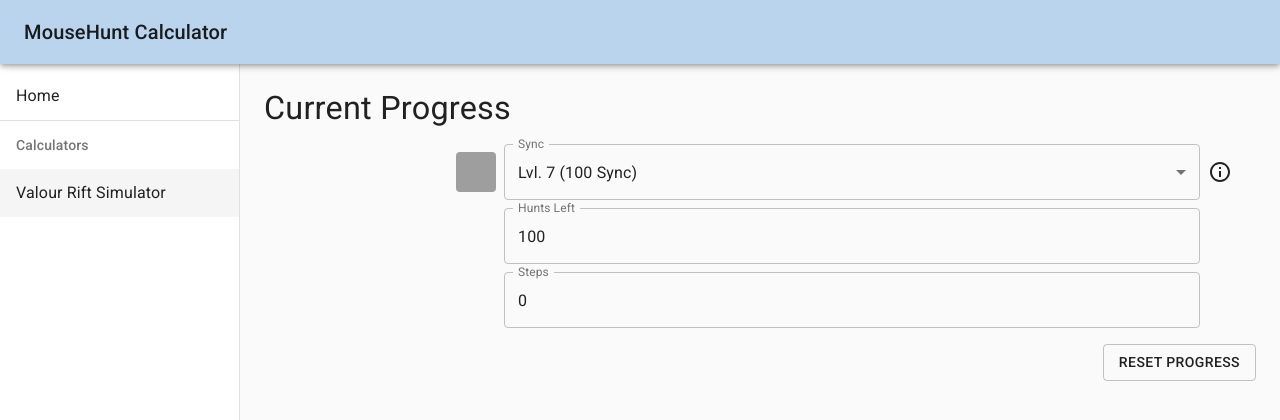
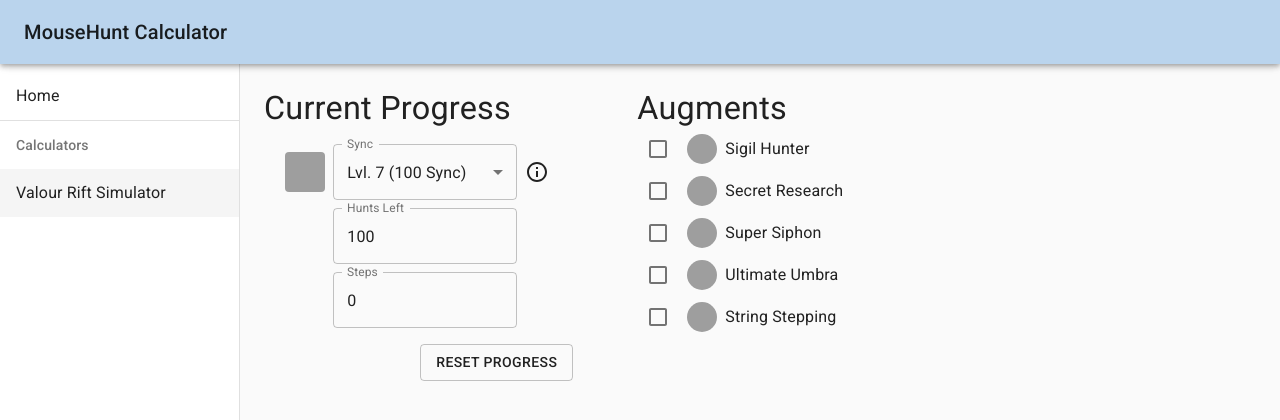
Before and after one commit to Lhwhatever/mhcalc, a Next.js app: page /vrift in a window 1280 px wide. Shown: the top 420 px of the page. Built offline with nearby package versions, Linux system fonts and the light colour scheme; grey boxes are pictures that could not be loaded.

Commit message:
Start on /vrift UI

```diff
--- a/components/input/vrift/AugmentSwitch.tsx
+++ b/components/input/vrift/AugmentSwitch.tsx
@@ -1,5 +1,5 @@
+import { Avatar, Checkbox, makeStyles, Typography } from '@material-ui/core'
 import React from 'react'
-import { Checkbox, Box, Typography, Avatar, makeStyles } from '@material-ui/core'
 import { textToKebabCase } from '../../../utils/str'
 import { InputChangeEvent } from '../types'
 
--- a/modules/vrift/index.tsx
+++ b/modules/vrift/index.tsx
@@ -4,13 +4,31 @@
     CurrentProgressInputGroupProps
 } from '../../components/input/vrift/CurrentProgressInputGroup'
 import { InitialSync } from '../../components/input/vrift/InitialSyncInput'
+import AugmentInputGroup from '../../components/input/vrift/AugmentInputGroup'
+import { makeStyles } from '@material-ui/core'
+
+const useStyles = makeStyles((theme) => ({
+    inputRoot: {
+        display: 'grid',
+        gridColumnGap: theme.spacing(8),
+        gridRowGap: theme.spacing(2),
+        [theme.breakpoints.between('sm', 'md')]: {
+            gridTemplateColumns: '1fr 1fr'
+        },
+        [theme.breakpoints.up('lg')]: {
+            gridTemplateColumns: '1fr 2fr'
+        }
+    }
+}))
 
 export default function ValourRiftSimPage(): JSX.Element {
+    const classes = useStyles()
+
     const [initialSync, setInitialSync] = React.useState<InitialSync>(100)
     const [huntsLeft, setHuntsLeft] = React.useState(initialSync as number)
     const [steps, setSteps] = React.useState(0)
 
-    const runSettingsInputGroupProps: CurrentProgressInputGroupProps = {
+    const currentProgressInputGrpProps: CurrentProgressInputGroupProps = {
         initialSync,
         onInitialSyncChange: setInitialSync,
         huntsLeft,
@@ -21,7 +39,10 @@
 
     return (
         <Layout>
-            <CurrentProgressInputGroup {...runSettingsInputGroupProps} />
+            <div className={classes.inputRoot}>
+                <CurrentProgressInputGroup {...currentProgressInputGrpProps} />
+                <AugmentInputGroup />
+            </div>
         </Layout>
     )
 }
```
Also changed, not shown: 1 other file (tests, documents, lock files or other folders).
